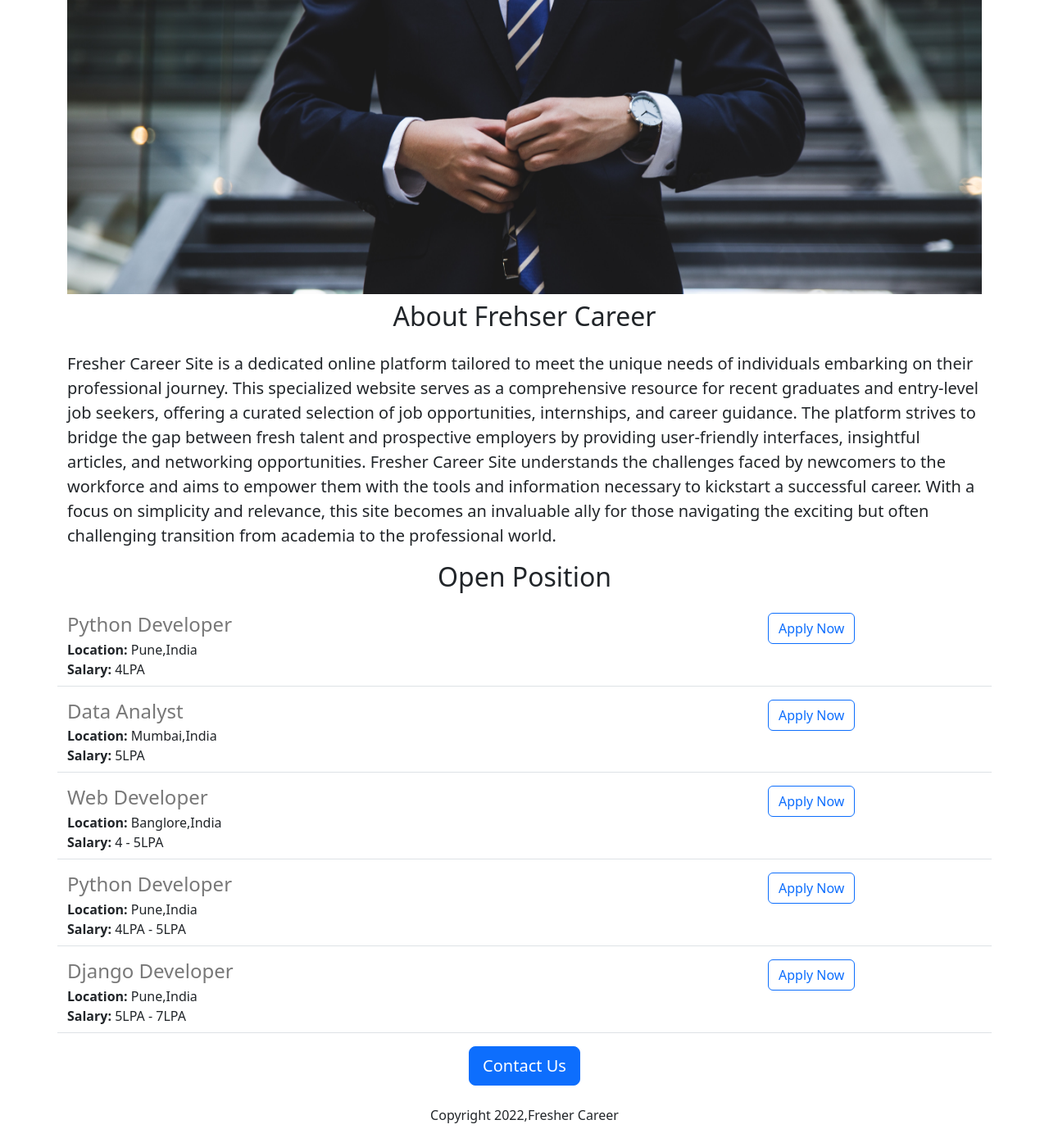
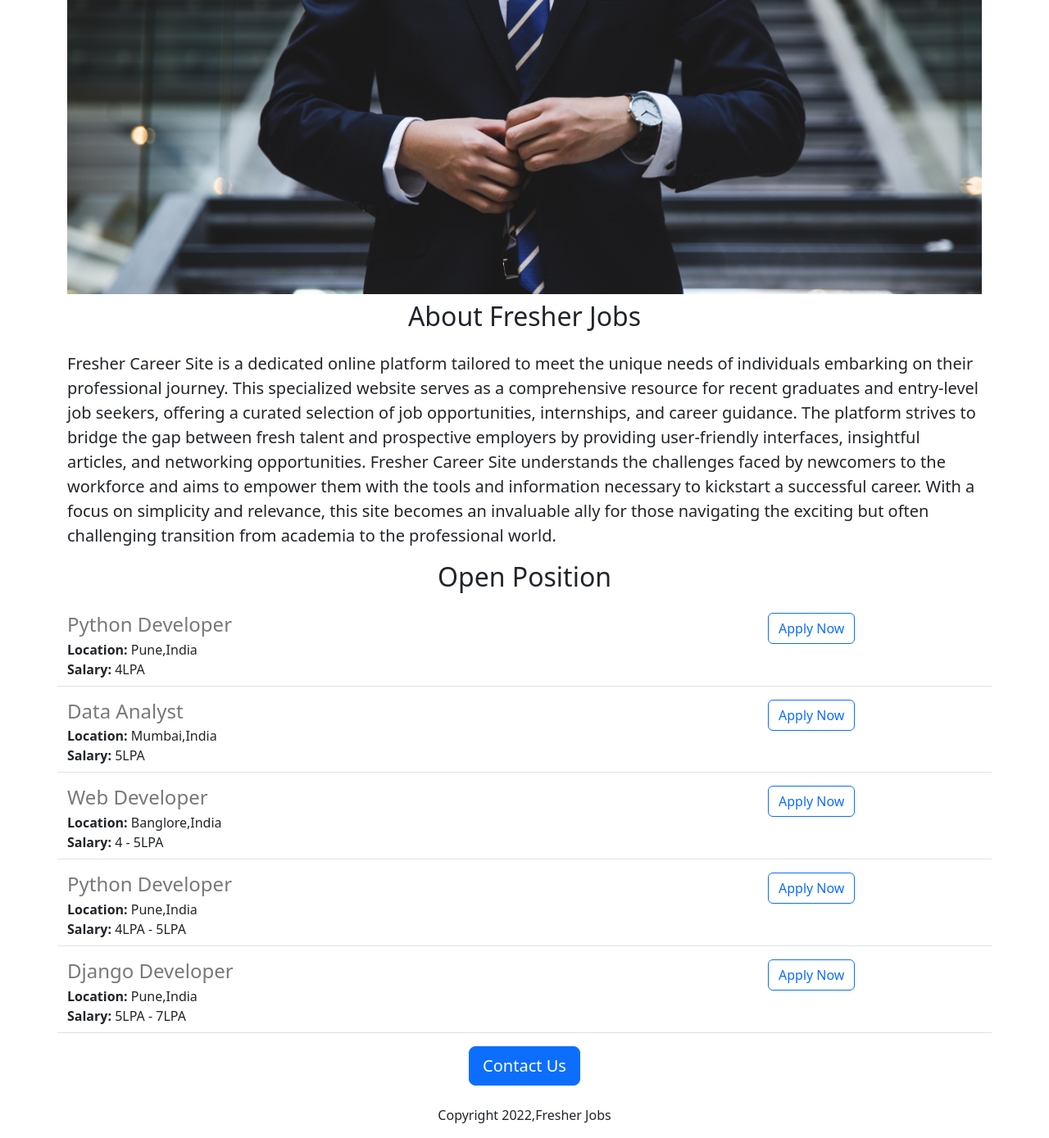
Before and after one commit to bina10/fresher-careers-website, a Flask app: page / in a window 1280 px wide. Shown: the part 57-1446 px from the top of the page at 82% size. Run offline with Flask 3, Linux system fonts and the light colour scheme.

Commit message:
made some chnages

```diff
--- a/templates/home.html
+++ b/templates/home.html
@@ -1,7 +1,7 @@
 <!DOCTYPE html>
 <html>
   <head>
-    <title>Fresher Job</title>
+    <title>Fresher Jobs</title>
     <meta charset="utf-8">
     <meta name="viewport" content="width=device-width, initial-scale=1">
     <title>Bootstrap demo</title>
@@ -22,7 +22,7 @@
     <div class ="container">
     <h1 class="text-center">{{company_name}} Jobs</h1>
     <img class ="img-fluid"id="banner"src ="https://fresher-careers-website.aditisapate.repl.co/static/baner.jpg" >
-    <h2 class="text-center mt-2 mb-4">About Frehser Career</h2>
+    <h2 class="text-center mt-2 mb-4">About Fresher Jobs</h2>
     <p class="lead">
       Fresher Career Site is a dedicated online platform tailored to meet the unique needs of individuals embarking on their professional journey. This specialized website serves as a comprehensive resource for recent graduates and entry-level job seekers, offering a curated selection of job opportunities, internships, and career guidance. The platform strives to bridge the gap between fresh talent and prospective employers by providing user-friendly interfaces, insightful articles, and networking opportunities. Fresher Career Site understands the challenges faced by newcomers to the workforce and aims to empower them with the tools and information necessary to kickstart a successful career. With a focus on simplicity and relevance, this site becomes an invaluable ally for those navigating the exciting but often challenging transition from academia to the professional world.
 
@@ -36,7 +36,7 @@
    </div>
     <div class="text-center" >
     <button class="btn btn-primary btn-lg">Contact Us</button>
-      <p class="mt-4">Copyright 2022,Fresher Career</p>
+      <p class="mt-4">Copyright 2022,Fresher Jobs</p>
         </div>
       </div>
   </body>
```
